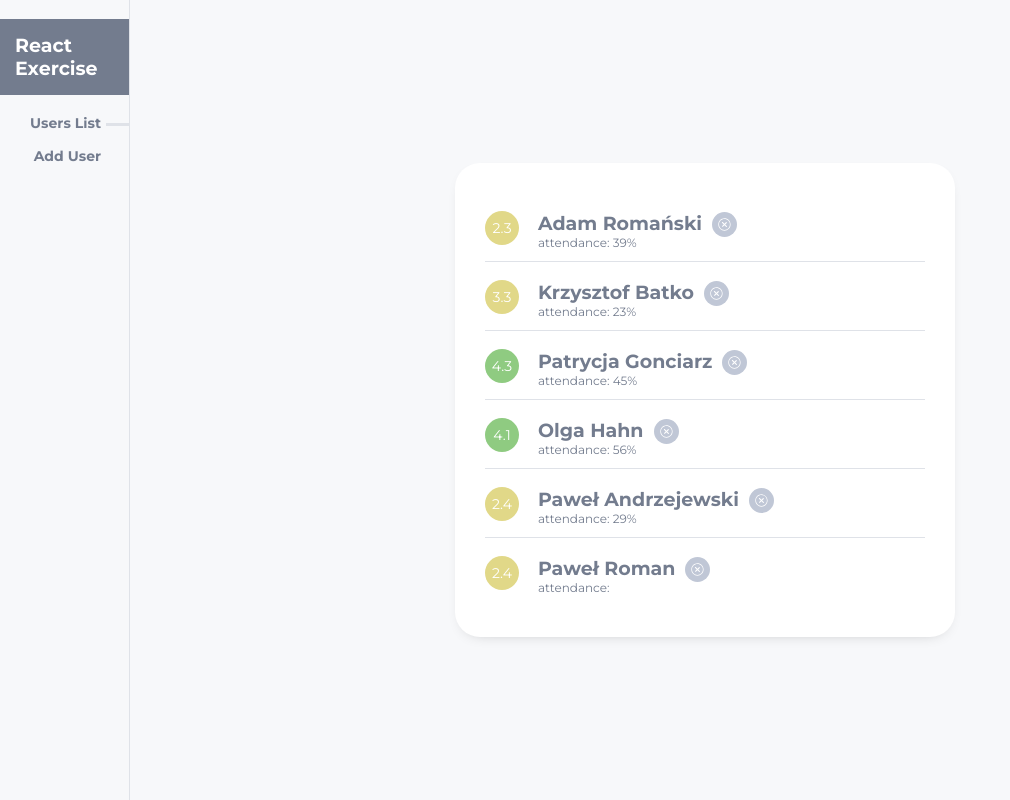
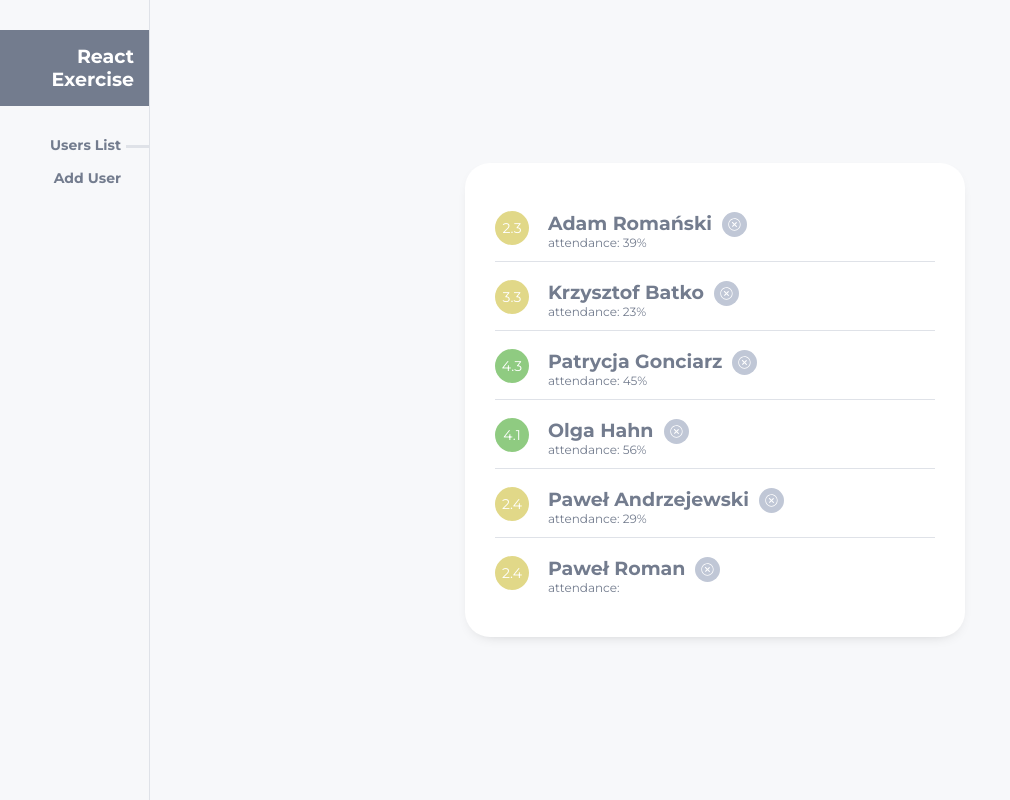
Before and after one commit to m-went/romans-exercise, a React (Create React App) app: page / in a window 1280 px wide. Shown: the whole page, without its empty margins (0-1010 px from the left). Built offline with nearby package versions, Linux system fonts and the light colour scheme.

Commit message:
change navbar styles

```diff
--- a/src/components/Navbar/Navbar.module.scss
+++ b/src/components/Navbar/Navbar.module.scss
@@ -4,7 +4,7 @@
   display: flex;
   flex-direction: column;
   align-items: flex-end;
-  width: 130px;
+  width: 150px;
   height: 100%;
   border-right: 1px solid themeVariables.$borderGrey;
   justify-self: start;
@@ -44,8 +44,8 @@ a {
   font-size: themeVariables.$fontSizeL;
   display: flex;
   align-items: center;
-  justify-content: center;
+  text-align: end;
   font-weight: 700;
   padding: 15px;
-  margin: 19px 0;
+  margin: 30px 0;
 }
```
